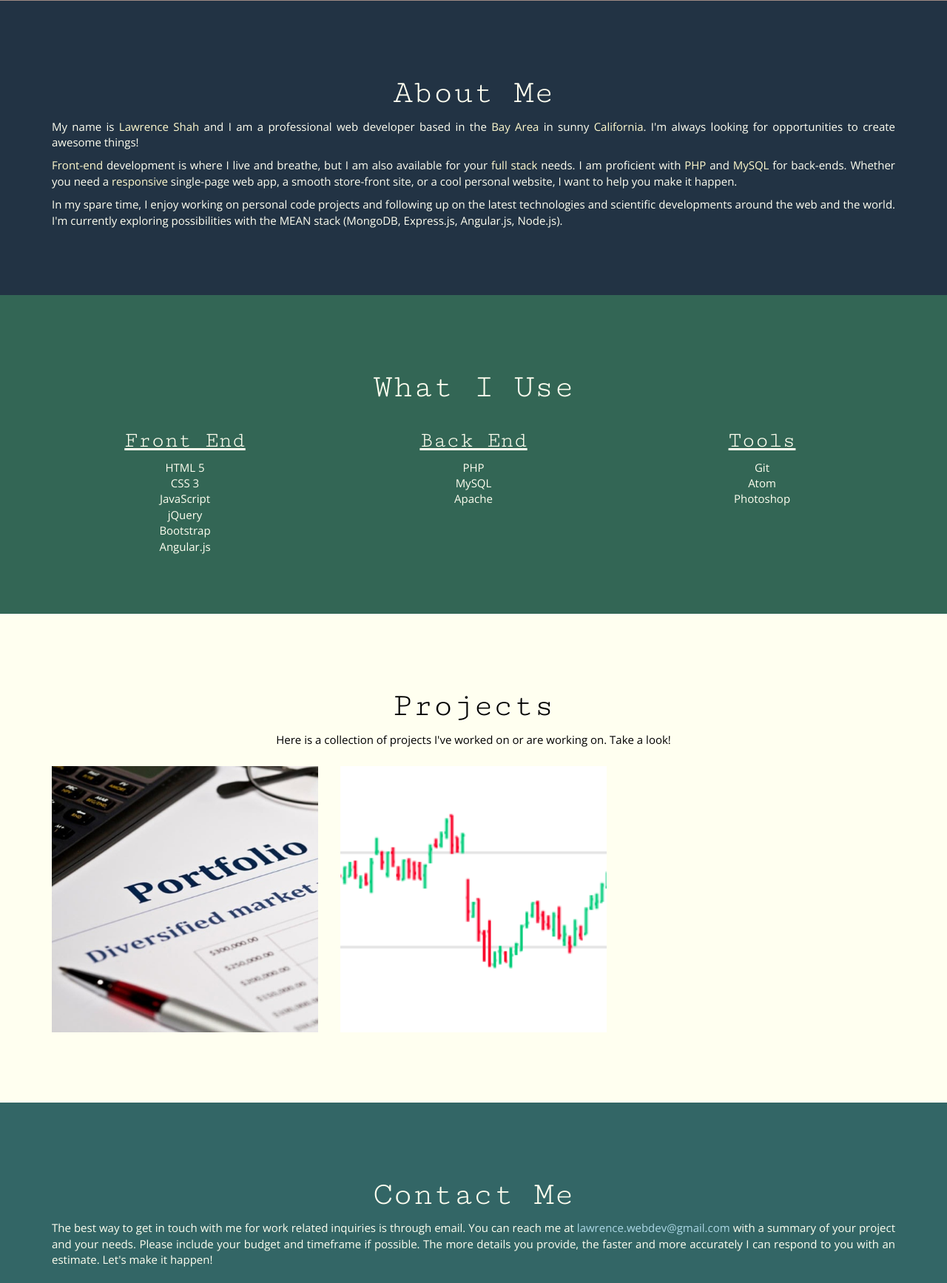
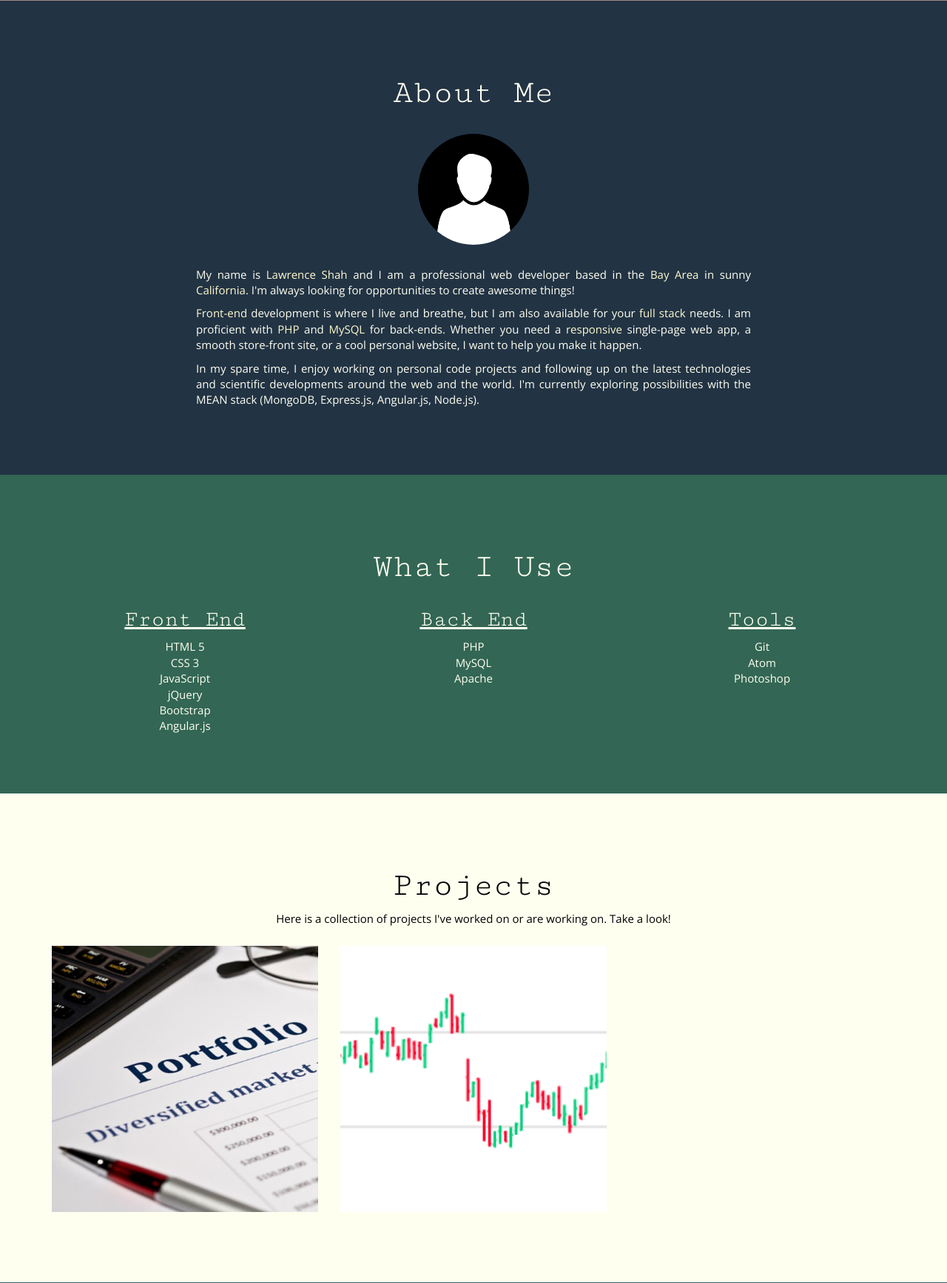
Before and after one commit to sktiao/Author-webpage, a PHP site: page / in a window 1280 px wide. Shown: the part 799-2534 px from the top of the page at 74% size. Run offline with PHP 8.4, Linux system fonts and the light colour scheme.

Commit message:
added about image

```diff
--- a/css/main.css
+++ b/css/main.css
@@ -105,6 +105,23 @@ section {
 	font-style: normal;
 }
 
+.section-about-image-container {
+	border-radius: 50%;
+	clear: both;
+	height: 10em;
+	margin: 20px auto 30px;
+	overflow: hidden;
+	width: 10em;
+}
+
+.section-about-image {
+	height: 110%;
+	left: -5%;
+	position: relative;
+	top: -5%;
+	width: 110%;
+}
+
 #section-tools {
 	background-color: #365;
 	color: ivory;
--- a/index.htm
+++ b/index.htm
@@ -1,9 +1,12 @@
 <!doctype html>
-<html>
+<html lang="en">
 	<head>
 		<title>Lawrence On The Web</title>
 		<meta charset="utf-8">
 		<meta name="viewport" content="width=device-width, initial-scale=1.0, maximum-scale=1.0, user-scalable=no">
+		<meta name="description" content="Lawrence Shah, Web developer based in California">
+		<meta name="keywords" content="freelancer, web design, web developer">
+		<meta name=author content="Lawrence Shah">
 		<script type="text/javascript" src="js/jquery-2.1.3.min.js" defer></script>
 		<script type="text/javascript" src="js/bootstrap.min.js" defer></script>
 		<script type="text/javascript" src="js/main.js" defer></script>
@@ -44,17 +47,19 @@
 		</section>
 		<section id="section-about">
 			<div class="container">
-				<!-- <div class="row">
-					<div class="col-xs-12 col-sm-3">
-						image
-					</div>
-					<div class="col-xs-12 col-sm-9"> -->
-						<h1>About Me</h1>
+				<h1>About Me</h1>
+				<div class="row">
+					<div class="col-xs-12 col-sm-2"></div>
+					<div class="col-xs-12 col-sm-8">
+						<div class="section-about-image-container">
+							<img class="section-about-image" src="img/about.png" height="200" width="200" />
+						</div>
 						<p>My name is <em>Lawrence Shah</em> and I am a professional web developer based in the <em>Bay Area</em> in sunny <em>California</em>. I'm always looking for opportunities to create awesome things!</p>
 						<p><em>Front-end</em> development is where I live and breathe, but I am also available for your <em>full stack</em> needs. I am proficient with <em>PHP</em> and <em>MySQL</em> for back-ends. Whether you need a <em>responsive</em> single-page web app, a smooth store-front site, or a cool personal website, I want to help you make it happen.</p>
 						<p>In my spare time, I enjoy working on personal code projects and following up on the latest technologies and scientific developments around the web and the world. I'm currently exploring possibilities with the MEAN stack (MongoDB, Express.js, Angular.js, Node.js).</p>
-					<!-- </div>
-				</div> -->
+					</div>
+					<div class="col-xs-12 col-sm-2"></div>
+				</div>
 			</div>
 		</section>
 		<section id="section-tools">
@@ -121,7 +126,13 @@
 		<section id="section-contact">
 			<div class="container">
 				<h1>Contact Me</h1>
-				<p>The best way to get in touch with me for work related inquiries is through email. You can reach me at <a href="mailto:lawrence.webdev@gmail.com">lawrence.webdev@gmail.com</a> with a summary of your project and your needs. Please include your budget and timeframe if possible. The more details you provide, the faster and more accurately I can respond to you with an estimate. Let's make it happen!</p>
+				<div class="row">
+					<div class="col-xs-12 col-sm-2"></div>
+					<div class="col-xs-12 col-sm-8">
+						<p>The best way to get in touch with me for work related inquiries is through email. You can reach me at <a href="mailto:lawrence.webdev@gmail.com">lawrence.webdev@gmail.com</a> with a summary of your project and your needs. Please include your budget and timeframe if possible. The more details you provide, the faster and more accurately I can respond to you with an estimate. Let's make it happen!</p>
+					</div>
+					<div class="col-xs-12 col-sm-2"></div>
+				</div>
 			</div>
 		</section>
 		<section id="section-footer">
```
Also changed, not shown: img/about.png (added).
